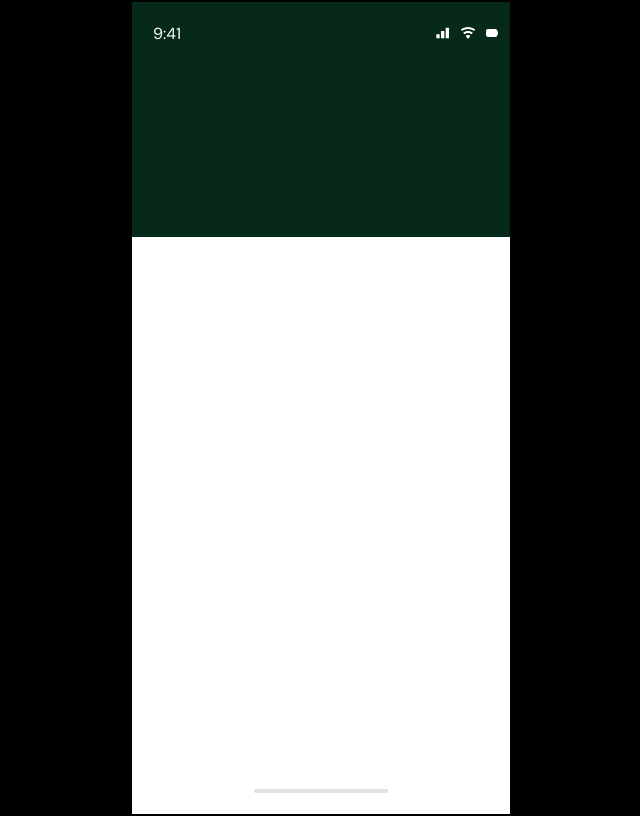
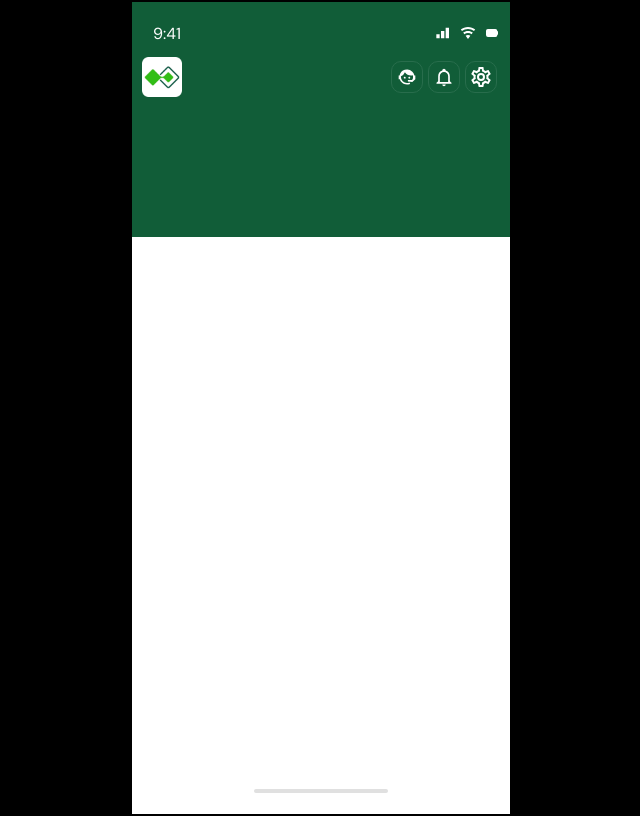
Before and after one commit to mehmetburakbaykal/eterna-case, a website: page homepage.html in a window 1280 px wide. Shown: the whole page, without its empty margins (319-959 px from the left). Drawn offline with Linux system fonts and the light colour scheme.

Commit message:
header UI

```diff
--- a/css/homepage.css
+++ b/css/homepage.css
@@ -14,13 +14,42 @@ body {
 }
 
 #header-container {
-    background: rgba(15, 83, 50, 0.5);
+    background: rgb(17, 93, 56);
     width: 378px;
     height: 235px;
 }
 
 header {
     padding-top: 15px;
+}
+
+#header-nav {
+    display: flex;
+    justify-content: space-between;
+    padding: 10px;
+}
+
+#header-nav img {
+    width:40px;
+    height: 40px;
+}
+
+.header-nav-right-container {
+    width: 112px;
+    display: flex;
+    align-items: center;
+    justify-content: space-around;
+}
+
+.header-nav-right-container span {
+    width: 30px;
+    height: 30.8px;
+    border: 1px solid rgb(40, 109, 76);
+    border-radius: 10px;
+    color: white;
+    display: flex;
+    align-items: center;
+    justify-content: center;
 }
 
 /* Footer */
--- a/homepage.html
+++ b/homepage.html
@@ -36,6 +36,48 @@
                     </svg>
                 </div>
             </header>
+
+            <div id="header-nav">
+                <img src="assests/image.png" alt="Logo" class="homepage-logo">
+                <div class="header-nav-right-container">
+                    <span>
+                        <svg xmlns="http://www.w3.org/2000/svg" width="20" height="20" viewBox="0 0 24 24">
+                            <path fill="currentColor" d="M18.72 14.76c.35-.85.54-1.76.54-2.76c0-.72-.11-1.41-.3-2.05c-.65.15-1.33.23-2.04.23A9.07
+                            9.07 0 0 1 9.5 6.34a9.2 9.2 0 0 1-4.73 4.88c-.04.25-.04.52-.04.78A7.27
+                            7.27 0 0 0 12 19.27c1.05 0 2.06-.23 2.97-.64c.57 1.09.83 1.63.81
+                            1.63c-1.64.55-2.91.82-3.78.82c-2.42 0-4.73-.95-6.43-2.66a9 9 0 0
+                            1-2.24-3.69H2v-4.55h1.09a9.09 9.09 0 0 1 15.33-4.6a9 9 0 0 1 2.47 4.6H22v4.55h-.06L18.38
+                            18l-5.3-.6v-1.67h4.83zm-9.45-2.99c.3 0 .59.12.8.34a1.136 1.136 0 0 1 0 1.6c-.21.21-.5.33-.8.33c-.63
+                            0-1.14-.5-1.14-1.13s.51-1.14 1.14-1.14m5.45 0c.63 0 1.13.51 1.13 1.14s-.5 1.13-1.13 1.13s-1.14-.5-1.14-1.13a1.14
+                            1.14 0 0 1 1.14-1.14" />
+                        </svg>
+                    </span>
+                    <span>
+                        <svg xmlns="http://www.w3.org/2000/svg" width="20" height="20" viewBox="0 0 24 24">
+                            <path fill="currentColor" d="M10 21h4c0 1.1-.9 2-2 2s-2-.9-2-2m11-2v1H3v-1l2-2v-6c0-3.1 2-5.8 5-6.7V4c0-1.1.9-2
+                                2-2s2 .9 2 2v.3c3 .9 5 3.6 5 6.7v6zm-4-8c0-2.8-2.2-5-5-5s-5 2.2-5 5v7h10z" />
+                        </svg>
+                    </span>
+                    <span>
+                        <svg xmlns="http://www.w3.org/2000/svg" width="24" height="24" viewBox="0 0 24 24">
+                            <path fill="currentColor" d="M12 8a4 4 0 0 1 4 4a4 4 0 0 1-4 4a4 4 0 0 1-4-4a4 4 0 0 1 4-4m0 2a2 2 0 0
+                            0-2 2a2 2 0 0 0 2 2a2 2 0 0 0 2-2a2 2 0 0 0-2-2m-2 12c-.25
+                            0-.46-.18-.5-.42l-.37-2.65c-.63-.25-1.17-.59-1.69-.99l-2.49
+                            1.01c-.22.08-.49 0-.61-.22l-2-3.46a.493.493 0 0 1 .12-.64l2.11-1.66L4.5
+                            12l.07-1l-2.11-1.63a.493.493 0 0 1-.12-.64l2-3.46c.12-.22.39-.31.61-.22l2.49
+                            1c.52-.39 1.06-.73 1.69-.98l.37-2.65c.04-.24.25-.42.5-.42h4c.25 0 .46.18.5.42l.37
+                            2.65c.63.25 1.17.59 1.69.98l2.49-1c.22-.09.49 0 .61.22l2 3.46c.13.22.07.49-.12.64L19.43
+                            11l.07 1l-.07 1l2.11 1.63c.19.15.25.42.12.64l-2
+                            3.46c-.12.22-.39.31-.61.22l-2.49-1c-.52.39-1.06.73-1.69.98l-.37
+                            2.65c-.04.24-.25.42-.5.42zm1.25-18l-.37 2.61c-1.2.25-2.26.89-3.03
+                            1.78L5.44 7.35l-.75 1.3L6.8 10.2a5.55 5.55 0 0 0 0 3.6l-2.12 1.56l.75
+                            1.3l2.43-1.04c.77.88 1.82 1.52 3.01 1.76l.37 2.62h1.52l.37-2.61c1.19-.25
+                            2.24-.89 3.01-1.77l2.43 1.04l.75-1.3l-2.12-1.55c.4-1.17.4-2.44
+                            0-3.61l2.11-1.55l-.75-1.3l-2.41 1.04a5.42 5.42 0 0 0-3.03-1.77L12.75 4z" />
+                        </svg>
+                    </span>
+                </div>
+            </div>
         </div>
 
         <div id="main-content">
```
